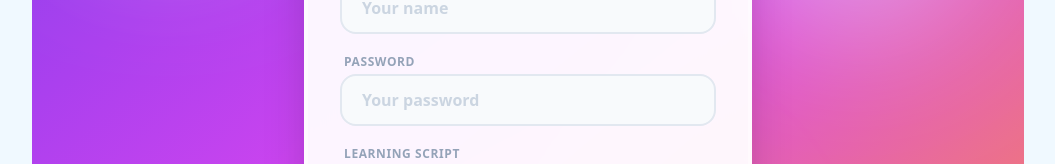
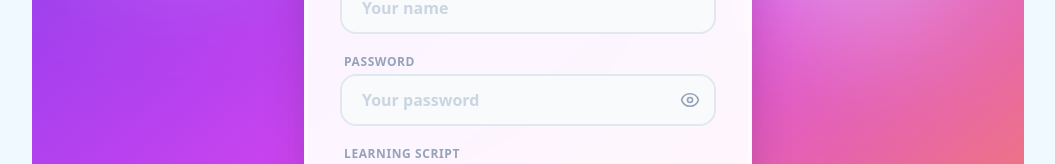
Before and after one commit to softnsafe/HanziMaster, a React (Vite) app: page / in a window 1280 px wide. Shown: the part 330-494 px from the top of the page, without its empty margins (112-1167 px from the left). Built offline with nearby package versions, Linux system fonts and the light colour scheme.

Commit message:
feat(login): add password visibility toggle

```diff
--- a/App.tsx
+++ b/App.tsx
@@ -18,6 +18,7 @@ const App: React.FC = () => {
   // Login State
   const [scriptPref, setScriptPref] = useState<ScriptType>('Simplified');
   const [loginError, setLoginError] = useState('');
+  const [showPassword, setShowPassword] = useState(false);
 
   // Practice Queue State
   const [currentLesson, setCurrentLesson] = useState<Lesson | null>(null);
@@ -106,6 +107,7 @@ const App: React.FC = () => {
     setCurrentView(AppView.LOGIN);
     setPracticeRecords([]);
     setLoginError('');
+    setShowPassword(false);
   };
 
   const handleStartPractice = async (lesson: Lesson) => {
@@ -209,13 +211,31 @@ const App: React.FC = () => {
 
             <div className="space-y-1">
                 <label className="block text-xs font-bold text-slate-400 uppercase tracking-wider ml-1">Password</label>
-                <input
-                name="password"
-                type="password"
-                required
-                placeholder="Your password"
-                className="w-full px-5 py-3 rounded-2xl bg-slate-50 border-2 border-slate-200 focus:border-fuchsia-400 focus:ring-4 focus:ring-fuchsia-100 outline-none transition-all font-bold text-slate-700 placeholder-slate-300"
-                />
+                <div className="relative">
+                  <input
+                    name="password"
+                    type={showPassword ? "text" : "password"}
+                    required
+                    placeholder="Your password"
+                    className="w-full px-5 py-3 rounded-2xl bg-slate-50 border-2 border-slate-200 focus:border-fuchsia-400 focus:ring-4 focus:ring-fuchsia-100 outline-none transition-all font-bold text-slate-700 placeholder-slate-300 pr-12"
+                  />
+                  <button
+                    type="button"
+                    onClick={() => setShowPassword(!showPassword)}
+                    className="absolute right-4 top-1/2 -translate-y-1/2 text-slate-400 hover:text-slate-600 focus:outline-none transition-colors"
+                  >
+                    {showPassword ? (
+                      <svg xmlns="http://www.w3.org/2000/svg" fill="none" viewBox="0 0 24 24" strokeWidth={2} stroke="currentColor" className="w-5 h-5">
+                        <path strokeLinecap="round" strokeLinejoin="round" d="M3.98 8.223A10.477 10.477 0 001.934 12C3.226 16.338 7.244 19.5 12 19.5c.993 0 1.953-.138 2.863-.395M6.228 6.228A10.45 10.45 0 0112 4.5c4.756 0 8.773 3.162 10.065 7.498a10.523 10.523 0 01-4.293 5.774M6.228 6.228L3 3m3.228 3.228l3.65 3.65m7.894 7.894L21 21m-3.228-3.228l-3.65-3.65m0 0a3 3 0 10-4.243-4.243m4.242 4.242L9.88 9.88" />
+                      </svg>
+                    ) : (
+                      <svg xmlns="http://www.w3.org/2000/svg" fill="none" viewBox="0 0 24 24" strokeWidth={2} stroke="currentColor" className="w-5 h-5">
+                        <path strokeLinecap="round" strokeLinejoin="round" d="M2.036 12.322a1.012 1.012 0 010-.639C3.423 7.51 7.36 4.5 12 4.5c4.638 0 8.573 3.007 9.963 7.178.07.207.07.431 0 .639C20.577 16.49 16.64 19.5 12 19.5c-4.638 0-8.573-3.007-9.963-7.178z" />
+                        <path strokeLinecap="round" strokeLinejoin="round" d="M15 12a3 3 0 11-6 0 3 3 0 016 0z" />
+                      </svg>
+                    )}
+                  </button>
+                </div>
             </div>
 
             {/* Script Preference */}
```
